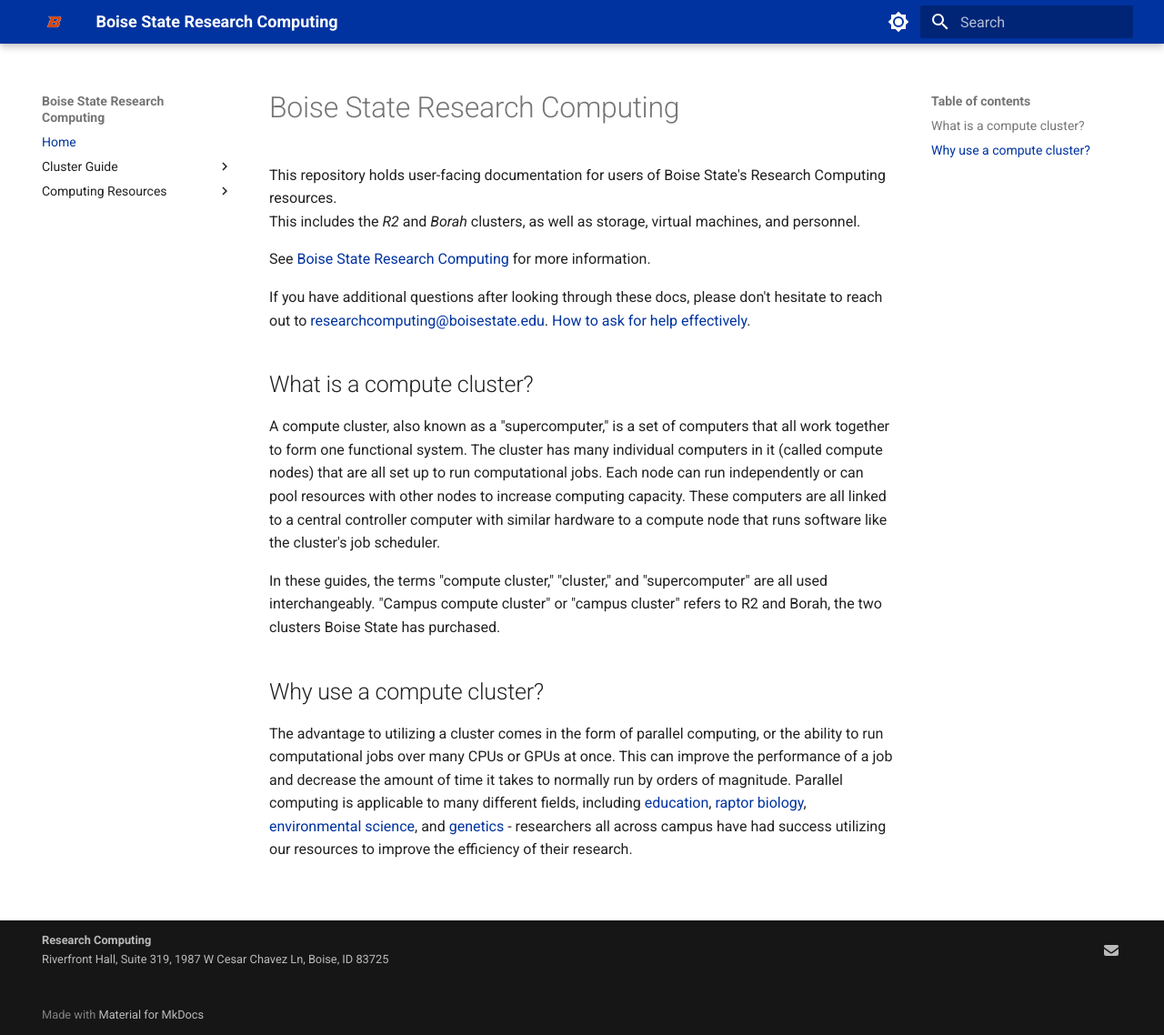
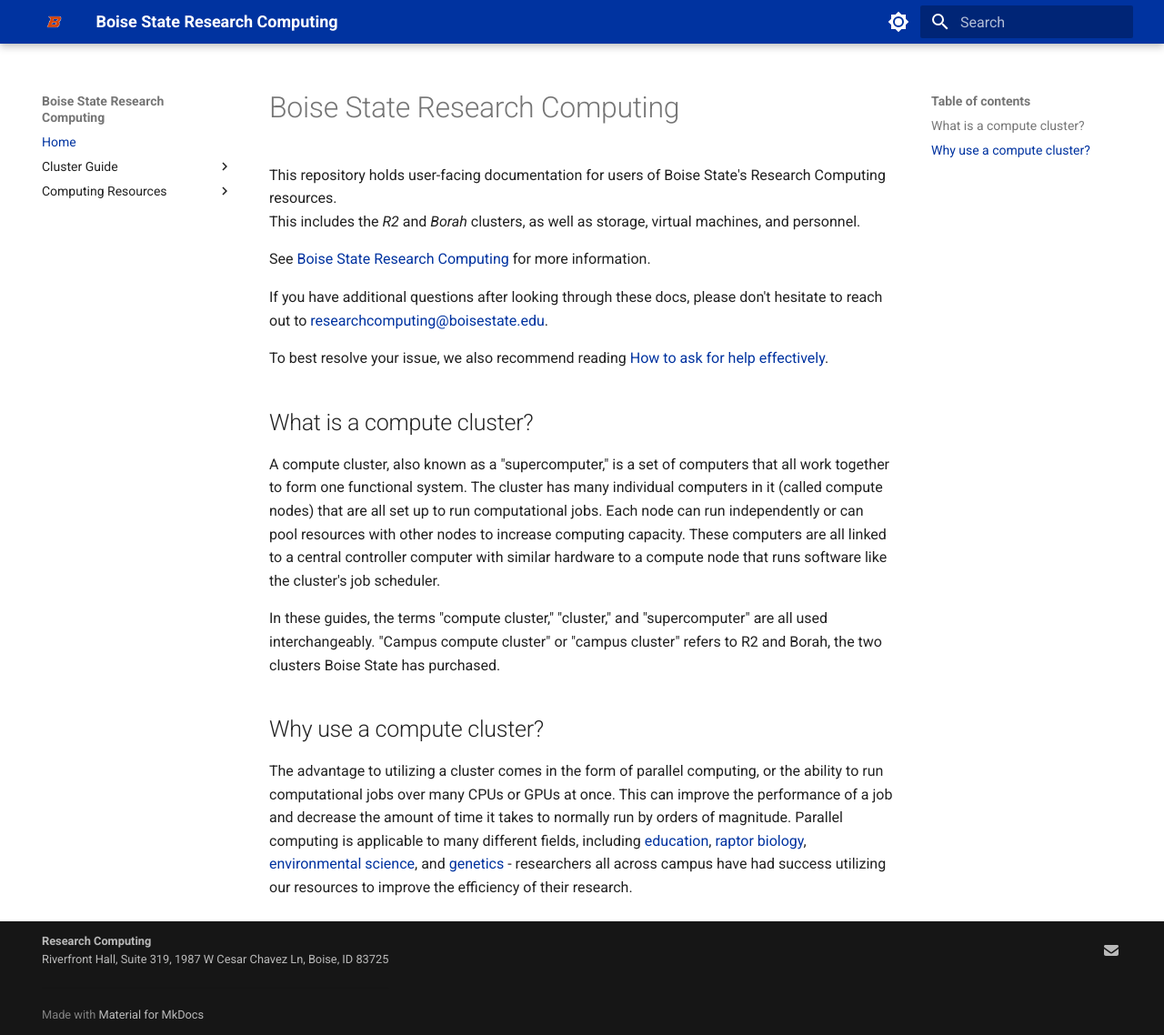
Before and after one commit to bsurc/docs, an MkDocs documentation site: the page built from docs/index.md, in a window 1280 px wide and 1138 px high. Shown: the whole window at 91% size. Built offline with MkDocs 1.6.1 and Material for MkDocs 9.7.7, drawn with Linux system fonts in a browser that asks for light colours.

Commit message:
Add a little blurb in front of link

```diff
--- a/docs/index.md
+++ b/docs/index.md
@@ -6,7 +6,8 @@ This includes the _R2_ and _Borah_ clusters, as well as storage, virtual machine
 See [Boise State Research Computing](https://www.boisestate.edu/rcs) for more information.
 
 If you have additional questions after looking through these docs, please don't hesitate to reach out to [researchcomputing@boisestate.edu](mailto:researchcomputing@boisestate.edu).
-[How to ask for help effectively](asking_questions.md).
+
+To best resolve your issue, we also recommend reading [How to ask for help effectively](asking_questions.md).
 
 ## What is a compute cluster?
 
```
